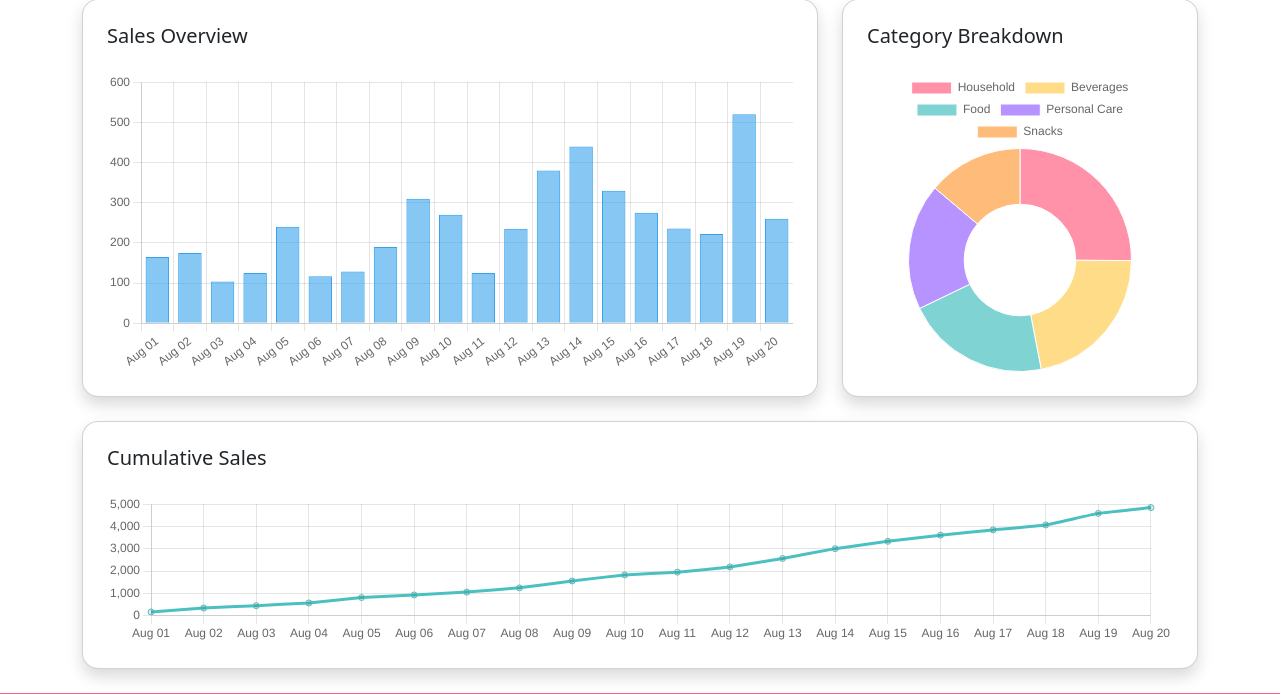
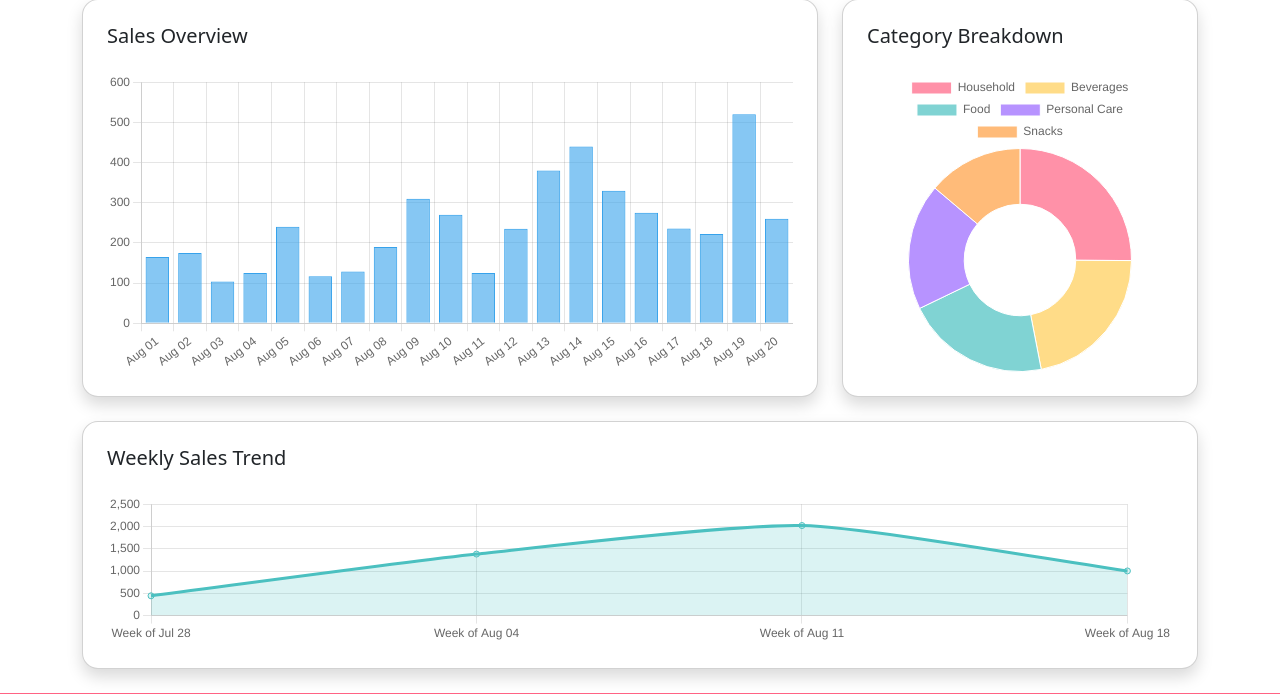
Before and after one commit to HeeJinn/InventoryMonitoringSystem, a Django app: page /dashboard/ in a window 1280 px wide. Shown: the part 432-1126 px from the top of the page. Run offline with Django 4.2, Linux system fonts and the light colour scheme; data comes from the database, SQL or seed files in the repository.

Commit message:
finished making the transaction join the foreign keys in customer and item tables, also updated the line chart to weekly sale trend

```diff
--- a/SariStore/InventoryMonitoringSystem/templates/homeUI/index.html
+++ b/SariStore/InventoryMonitoringSystem/templates/homeUI/index.html
@@ -109,7 +109,7 @@
         <div class="col-12">
             <div class="card shadow rounded-4 px-2 py-2">
                 <div class="card-header bg-white border-0 pt-3">
-                    <h5 class="mb-0">Cumulative Sales</h5>
+                    <h5 class="mb-0">Weekly Sales Trend</h5>
                 </div>
                 <div class="card-body p-3">
                     <canvas id="thirdChart"></canvas>
@@ -163,7 +163,7 @@
           'rgba(255, 99, 132, 0.7)',
           'rgba(255, 206, 86, 0.7)',
           'rgba(75, 192, 192, 0.7)',
-          'rgba(153, 102, 255, 0.7)', // Added purple
+          'rgba(153, 102, 255, 0.7)',
           'rgba(255, 159, 64, 0.7)'
         ]
       }]
@@ -179,18 +179,19 @@
     }
   });
 
-  // Line Chart
+  // Line Chart (Updated for Weekly Data)
   const ctx3 = document.getElementById('thirdChart').getContext('2d');
   new Chart(ctx3, {
     type: 'line',
     data: {
-      labels: {{ cumulative_sales_labels|safe }},
+      labels: {{ weekly_sales_labels|safe }},
       datasets: [{
-        label: 'Profit',
-        data: {{ cumulative_sales_data|safe }},
-        fill: false,
+        label: 'Total Weekly Sales',
+        data: {{ weekly_sales_data|safe }},
+        fill: true,
+        backgroundColor: 'rgba(75, 192, 192, 0.2)',
         borderColor: 'rgba(75, 192, 192, 1)',
-        tension: 0.1
+        tension: 0.2
       }]
     },
     options: {
--- a/SariStore/InventoryMonitoringSystem/views.py
+++ b/SariStore/InventoryMonitoringSystem/views.py
@@ -5,7 +5,7 @@ import json
 
 from django.core.paginator import Paginator
 from django.db import connection
-from django.db.models.functions import TruncMonth, TruncDay
+from django.db.models.functions import TruncMonth, TruncDay, TruncWeek
 from django.http import HttpResponse
 
 from InventoryMonitoringSystem.models import *
@@ -43,23 +43,19 @@ def index(request):
         total_sold=Sum('transactions__quantity')
     ).order_by('-total_sold')
 
-    category_labels = [c['category'] for c in sales_by_category if c['category']]  # Added check for null category
+    category_labels = [c['category'] for c in sales_by_category if c['category']]
     category_data = [int(c['total_sold']) for c in sales_by_category if c['category']]
 
-    # Chart 3: Line Chart (Cumulative Sales Growth)
-    daily_sales = Transactions.objects.annotate(
-        day=TruncDay('date_added')
-    ).values('day').annotate(
-        daily_total=Sum('total_amount')
-    ).order_by('day')
+    # CHART 3: LINE CHART (Weekly Sales Trend)
 
-    cumulative_sales_labels = []
-    cumulative_sales_data = []
-    running_total = 0
-    for sale in daily_sales:
-        running_total += sale['daily_total']
-        cumulative_sales_labels.append(sale['day'].strftime('%b %d'))
-        cumulative_sales_data.append(float(running_total))
+    weekly_sales = Transactions.objects.annotate(
+        week=TruncWeek('date_added')
+    ).values('week').annotate(
+        weekly_total=Sum('total_amount')
+    ).order_by('week')
+
+    weekly_sales_labels = [sale['week'].strftime('Week of %b %d') for sale in weekly_sales]
+    weekly_sales_data = [float(sale['weekly_total']) for sale in weekly_sales]
 
     context = {
         "activePage": "dashboard",
@@ -73,8 +69,8 @@ def index(request):
         'sales_data': json.dumps(sales_data),
         'category_labels': json.dumps(category_labels),
         'category_data': json.dumps(category_data),
-        'cumulative_sales_labels': json.dumps(cumulative_sales_labels),
-        'cumulative_sales_data': json.dumps(cumulative_sales_data),
+        'weekly_sales_labels': json.dumps(weekly_sales_labels),
+        'weekly_sales_data': json.dumps(weekly_sales_data),
     }
     return render(request, "homeUI/index.html", context)
 
@@ -108,17 +104,23 @@ def itemsPage(request):
     }
     return render(request, "homeUI/items.html", context)
 
+
 def transacationsPage(request):
     searchQuery = request.GET.get('search')
-    transactions = Transactions.objects.all()
+
+    # Start with the base queryset including the JOIN
+    transactions_list = Transactions.objects.select_related('customer', 'item')
+
     if searchQuery:
-        transactions = Transactions.objects.filter(
+        # Apply filters to the base queryset
+        transactions_list = transactions_list.filter(
             Q(customer__first_name__icontains=searchQuery) |
             Q(customer__last_name__icontains=searchQuery) |
             Q(customer__contact_number__icontains=searchQuery) |
             Q(item__item_name__icontains=searchQuery)
         )
-    paginator = Paginator(transactions, 10)
+
+    paginator = Paginator(transactions_list, 10)
     pageNumber = request.GET.get('page')
     pageObj = paginator.get_page(pageNumber)
 
```
Also changed, not shown: SariStore/InventoryMonitoringSystem/templates/homeUI/transactions.html (+11 -8 lines).
